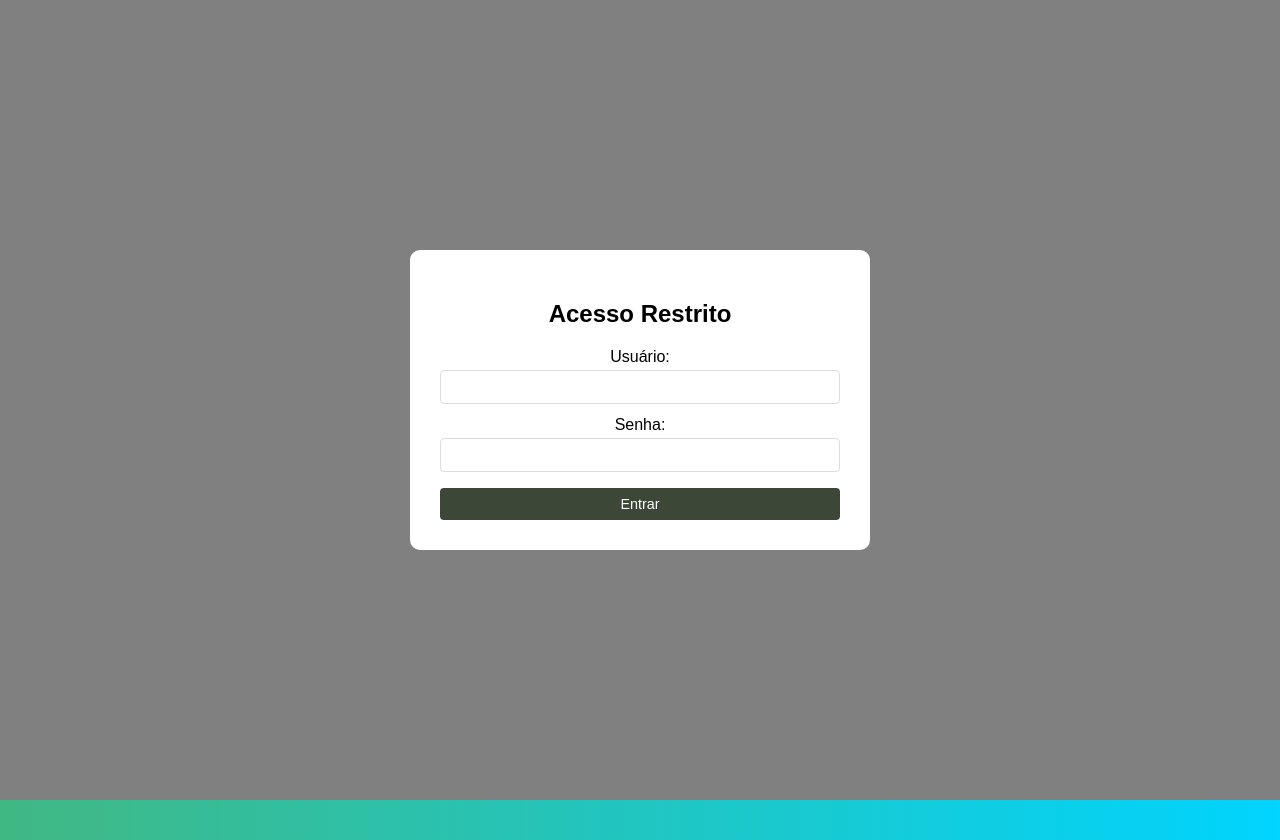
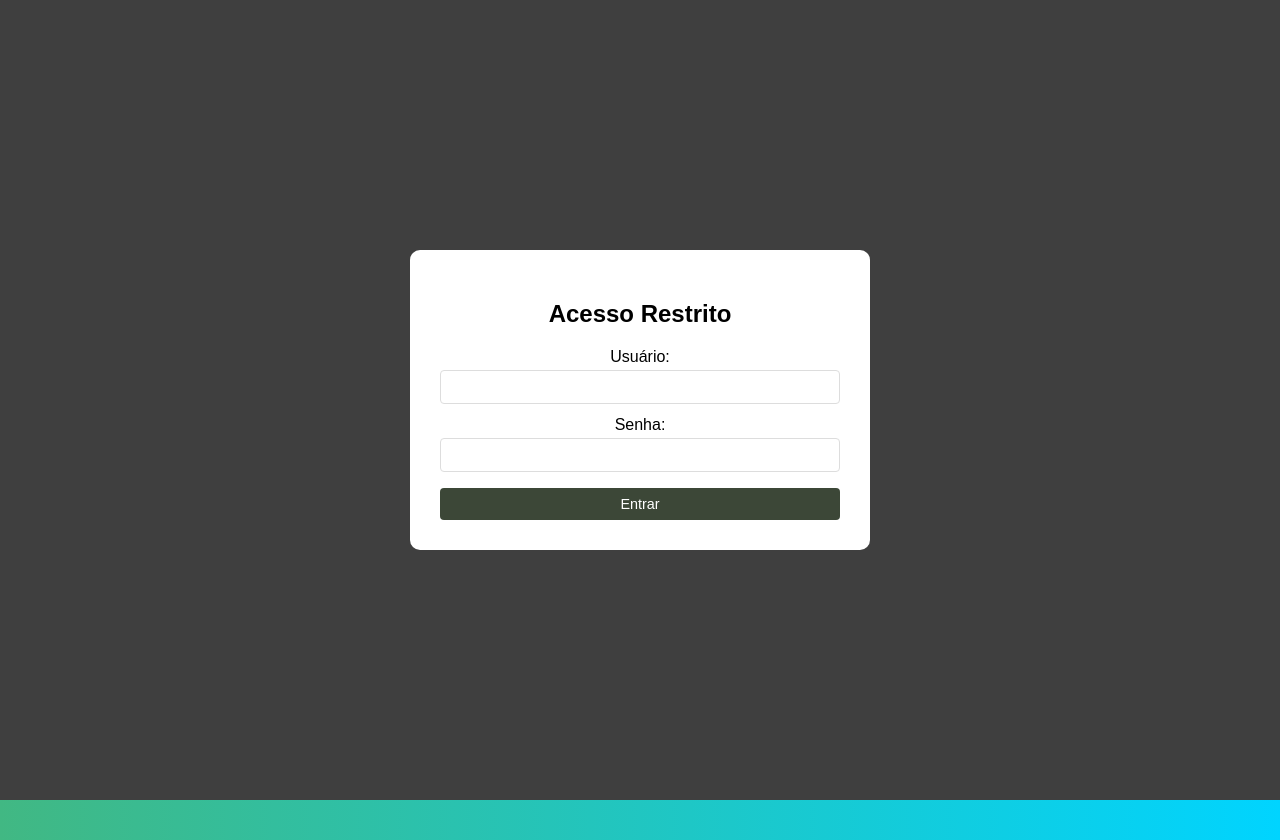
Before and after one commit to Josyelson/AgendaCasamento, a plain HTML site: page index.html in a window 1280 px wide. Drawn offline with Linux system fonts and the light colour scheme.

Commit message:
Update styles.css

```diff
--- a/styles.css
+++ b/styles.css
@@ -164,5 +164,5 @@ button[type="submit"] {
     display: flex;
     align-items: center;
     justify-content: center;
-    background-color: #808080;
+    background-color: rgb(63, 63, 63);
 }
```
